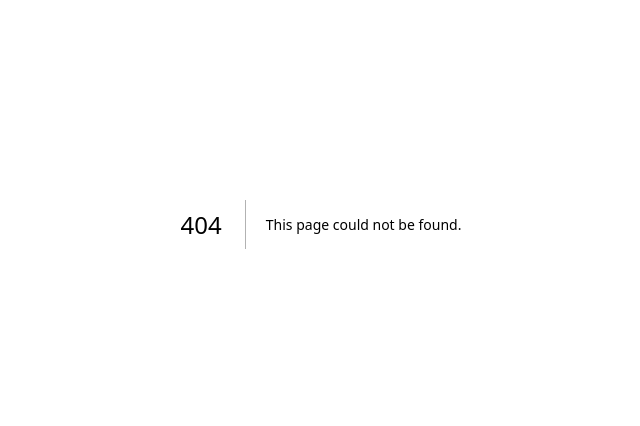
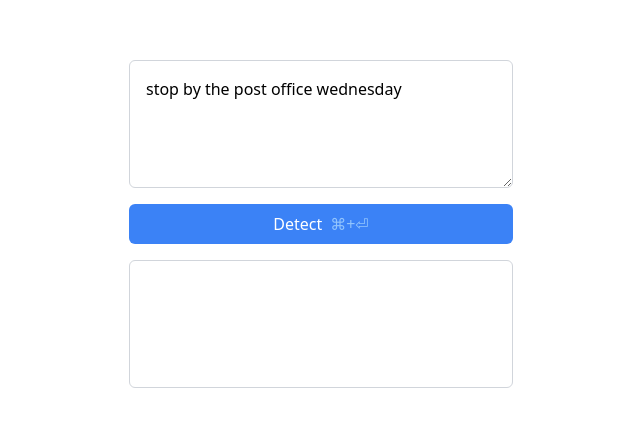
Before and after one commit to jdan/magic-editor, a Next.js app: page /date-detection in a window 1280 px wide. Before the commit this address had no page. Shown: the part 176-602 px from the top of the page, without its empty margins (319-959 px from the left). Built offline with nearby package versions, Linux system fonts and the light colour scheme.

Commit message:
/date-detection

```diff
--- /dev/null
+++ b/src/pages/api/date-detection.ts
@@ -0,0 +1,46 @@
+// Next.js API route support: https://nextjs.org/docs/api-routes/introduction
+import type { NextApiRequest, NextApiResponse } from "next";
+import dedent from "dedent";
+import { Configuration, OpenAIApi } from "openai";
+
+const configuration = new Configuration({
+  apiKey: process.env.OPENAI_API_KEY,
+});
+const openai = new OpenAIApi(configuration);
+
+interface Request extends NextApiRequest {
+  body: {
+    text: string;
+    instructions: string;
+  };
+}
+
+export type DetectionResponse = {
+  detection: string;
+};
+
+export default async function handler(
+  req: Request,
+  res: NextApiResponse<DetectionResponse>
+) {
+  const { text } = req.body;
+
+  const completion = await openai.createChatCompletion({
+    model: "gpt-3.5-turbo",
+    messages: [
+      {
+        role: "user",
+        content: dedent`
+          Tell me a joke.
+        `,
+      },
+    ],
+  });
+
+  const detection =
+    completion.data.choices[0].message?.content ?? "[empty response]";
+
+  res.status(200).json({
+    detection,
+  });
+}
--- /dev/null
+++ b/src/pages/date-detection.tsx
@@ -0,0 +1,87 @@
+import { useCallback, useState } from "react";
+import { DetectionResponse } from "./api/date-detection";
+
+export default function App() {
+  const [text, setText] = useState<string>("stop by the post office wednesday");
+
+  const [response, setResponse] = useState<DetectionResponse>({
+    detection: "",
+  });
+
+  const [loading, setLoading] = useState<boolean>(false);
+
+  const handleSubmit = useCallback(
+    async (e: React.FormEvent<HTMLFormElement>) => {
+      e.preventDefault();
+
+      setLoading(true);
+
+      const res = await fetch("/api/date-detection", {
+        method: "POST",
+        headers: {
+          "Content-Type": "application/json",
+        },
+        body: JSON.stringify({ text }),
+      });
+
+      const response = await res.json();
+      setResponse(response);
+      setLoading(false);
+    },
+    [text]
+  );
+
+  const handleKeyDown = useCallback(
+    (e: React.KeyboardEvent<HTMLTextAreaElement>) => {
+      if (e.key === "Enter" && e.metaKey) {
+        handleSubmit(e as any);
+      }
+    },
+    [handleSubmit]
+  );
+
+  return (
+    <main className="flex flex-col items-center justify-center min-h-screen py-2">
+      <form onSubmit={handleSubmit} className="flex flex-col gap-4 w-96">
+        <textarea
+          className="w-full h-32 p-4 border border-gray-300 rounded-md"
+          value={text}
+          onChange={(e) => setText(e.target.value)}
+          onKeyDown={handleKeyDown}
+        />
+
+        <button
+          type="submit"
+          className="flex flex-row justify-center gap-2 items-center px-4 py-2 text-white bg-blue-500 rounded-md hover:bg-blue-600"
+          disabled={loading}
+        >
+          {loading ? "Loading..." : "Detect"}
+          <div className="text-blue-300">⌘+⏎</div>
+        </button>
+
+        <div className="relative group whitespace-pre-wrap w-full min-h-[8rem] p-4 border border-gray-300 rounded-md">
+          {response.detection}
+          <CopyButton text={response.detection} />
+        </div>
+      </form>
+    </main>
+  );
+}
+
+function CopyButton(props: { text: string }) {
+  const [copyLabel, setCopyLabel] = useState<string>("Copy");
+
+  return (
+    <button
+      type="button"
+      className="absolute top-0 right-0 px-2 py-2 text-gray-500 text-xs opacity-0 group-hover:opacity-100 focus:opacity-100 transition-opacity"
+      onClick={() => {
+        setCopyLabel("Copied!");
+        setTimeout(() => setCopyLabel("Copy"), 1000);
+        navigator.clipboard.writeText(props.text);
+      }}
+    >
+      {copyLabel}
+    </button>
+  );
+}
```
